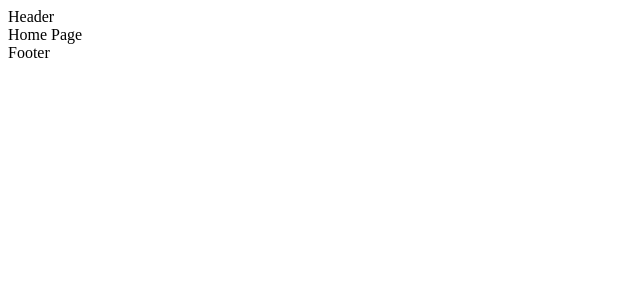
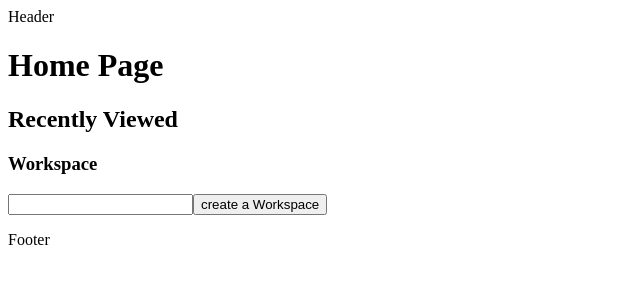
Before and after one commit to MuhamadAdrian/nuxt-3-trello-mvp, a Nuxt app: page / in a window 1280 px wide. Shown: the top 300 px of the page, without its empty margins (0-640 px from the left). Built offline with nearby package versions, Linux system fonts and the light colour scheme.

Commit message:
[feat] add ability to add workspace

```diff
--- a/pages/index.vue
+++ b/pages/index.vue
@@ -1,13 +1,39 @@
 <template>
-    <div>
-        Home Page
-    </div>
+<div>
+    <h1>Home Page</h1>
+    <h2>Recently Viewed</h2>
+    <h3>Workspace</h3>
+    <input type="text" v-model="newWorkspaceName">
+    <button @click="createWorkspace">create a Workspace</button>
+    <ul>
+        <li v-for="workspace in workspaces" :key="workspace.id">
+            {{ workspace.name }}
+        </li>
+    </ul>
+</div>
 </template>
 
 <script setup lang="ts">
+    interface workSpace {
+        id: number,
+        name: string
+    }
     definePageMeta({
         layout: 'main-layout'
     })
+
+    const newWorkspaceName = ref<string>('');
+
+    const workspaces = ref<workSpace[]>([])
+
+    const createWorkspace = () => {
+        const randomId = Math.floor(Math.random() * 100);
+
+        workspaces.value.push({
+            id: randomId,
+            name: newWorkspaceName.value
+        })
+    }
 </script>
 
 <style scoped>
```
